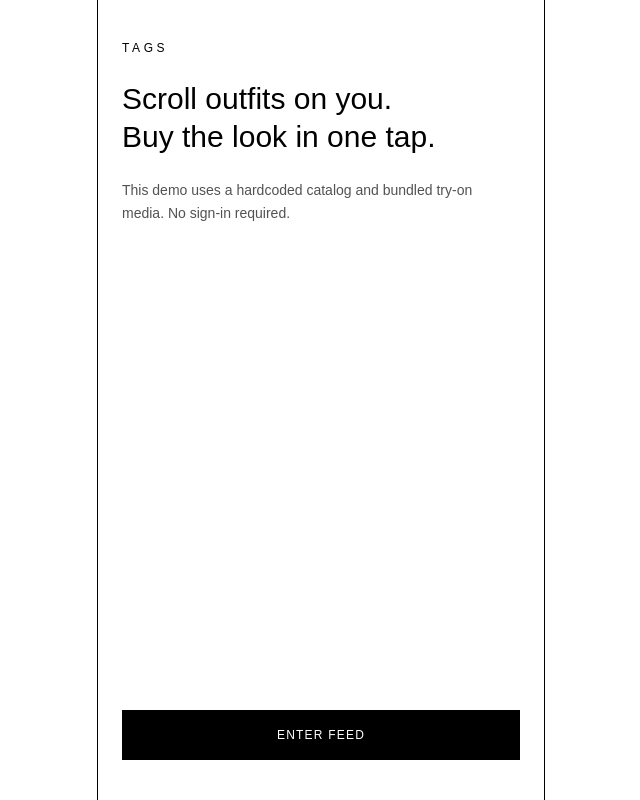
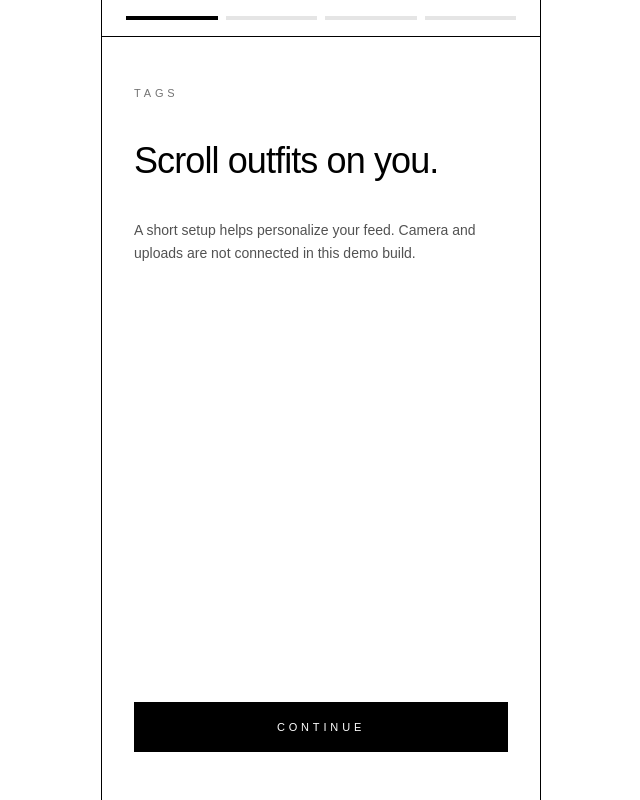
Before and after one commit to natashanarine/tags-web, a Next.js app: page /onboarding in a window 1280 px wide. Shown: the whole page, without its empty margins (319-959 px from the left). Built offline with nearby package versions, Linux system fonts and the light colour scheme.

Commit message:
feat: add onboarding UI shell

```diff
--- a/app/onboarding/page.tsx
+++ b/app/onboarding/page.tsx
@@ -2,14 +2,16 @@ import type { Metadata } from "next";
 import { OnboardingShell } from "@/components/onboarding/onboarding-shell";
 
 export const metadata: Metadata = {
-  title: "Welcome",
+  title: "Onboarding",
 };
 
 export default function OnboardingPage() {
   return (
-    <div className="min-h-dvh bg-white text-black">
-      <div className="mx-auto flex min-h-dvh w-full max-w-md flex-col border-x border-black">
-        <OnboardingShell />
+    <div className="min-h-dvh w-full overflow-x-hidden bg-white text-black">
+      <div className="mx-auto flex min-h-dvh w-full min-w-0 max-w-[100vw] justify-center px-0 md:px-10 lg:px-16 xl:px-20 2xl:px-28">
+        <div className="flex min-h-dvh w-full min-w-0 max-w-[100vw] flex-col border-x border-black bg-white sm:max-w-[390px] md:max-w-[390px] lg:max-w-[420px] xl:max-w-[440px] 2xl:max-w-[480px]">
+          <OnboardingShell />
+        </div>
       </div>
     </div>
   );
--- /dev/null
+++ b/components/onboarding/onboarding-progress.tsx
@@ -0,0 +1,28 @@
+import { ONBOARDING_STEPS } from "@/components/onboarding/onboarding-steps";
+
+export function OnboardingProgress({ activeIndex }: { activeIndex: number }) {
+  return (
+    <ol
+      aria-label="Onboarding progress"
+      className="flex gap-2 border-b border-black px-6 py-4"
+    >
+      {ONBOARDING_STEPS.map((step, index) => {
+        const isActive = index === activeIndex;
+        const isComplete = index < activeIndex;
+
+        return (
+          <li
+            key={step.id}
+            className={`h-1 flex-1 ${isActive || isComplete ? "bg-black" : "bg-neutral-200"}`}
+            aria-current={isActive ? "step" : undefined}
+          >
+            <span className="sr-only">
+              {step.label}
+              {isActive ? " (current)" : isComplete ? " (complete)" : ""}
+            </span>
+          </li>
+        );
+      })}
+    </ol>
+  );
+}
--- a/components/onboarding/onboarding-shell.tsx
+++ b/components/onboarding/onboarding-shell.tsx
@@ -1,24 +1,93 @@
+"use client";
+
 import Link from "next/link";
+import { useState } from "react";
+import { ONBOARDING_STEPS } from "@/components/onboarding/onboarding-steps";
+import { OnboardingProgress } from "@/components/onboarding/onboarding-progress";
+import { WelcomeStage } from "@/components/onboarding/stages/welcome-stage";
+import { BodyCaptureStage } from "@/components/onboarding/stages/body-capture-stage";
+import { StoreSelectionStage } from "@/components/onboarding/stages/store-selection-stage";
+import { BuildingFeedStage } from "@/components/onboarding/stages/building-feed-stage";
 
 export function OnboardingShell() {
+  const [stepIndex, setStepIndex] = useState(0);
+  const [selectedStoreIds, setSelectedStoreIds] = useState<string[]>([]);
+
+  const isFirstStep = stepIndex === 0;
+  const isLastStep = stepIndex === ONBOARDING_STEPS.length - 1;
+
+  function goNext() {
+    setStepIndex((current) => Math.min(current + 1, ONBOARDING_STEPS.length - 1));
+  }
+
+  function goBack() {
+    setStepIndex((current) => Math.max(current - 1, 0));
+  }
+
+  function toggleStore(storeId: string) {
+    setSelectedStoreIds((current) =>
+      current.includes(storeId)
+        ? current.filter((id) => id !== storeId)
+        : [...current, storeId],
+    );
+  }
+
   return (
-    <div className="flex flex-1 flex-col justify-between px-6 py-10">
-      <div className="space-y-6">
-        <p className="text-xs uppercase tracking-[0.3em]">Tags</p>
-        <h1 className="max-w-xs text-3xl font-medium leading-tight">
-          Scroll outfits on you. Buy the look in one tap.
-        </h1>
-        <p className="max-w-sm text-sm leading-relaxed text-neutral-600">
-          This demo uses a hardcoded catalog and bundled try-on media. No sign-in
-          required.
-        </p>
+    <div className="flex min-h-dvh flex-col bg-white text-black">
+      <OnboardingProgress activeIndex={stepIndex} />
+
+      <div className="flex flex-1 flex-col justify-between px-6 py-10 md:px-8 md:py-12">
+        <div className="min-h-0 flex-1">
+          {stepIndex === 0 && <WelcomeStage />}
+          {stepIndex === 1 && <BodyCaptureStage />}
+          {stepIndex === 2 && (
+            <StoreSelectionStage
+              selectedStoreIds={selectedStoreIds}
+              onToggleStore={toggleStore}
+            />
+          )}
+          {stepIndex === 3 && <BuildingFeedStage />}
+        </div>
+
+        <div className="mt-12 flex flex-col gap-3 pt-6">
+          {isLastStep ? (
+            <Link
+              href="/shop"
+              className="inline-flex w-full items-center justify-center border border-black bg-black px-4 py-4 text-[11px] uppercase tracking-[0.35em] text-white"
+            >
+              Enter feed
+            </Link>
+          ) : (
+            <button
+              type="button"
+              onClick={goNext}
+              className="w-full border border-black bg-black px-4 py-4 text-[11px] uppercase tracking-[0.35em] text-white"
+            >
+              Continue
+            </button>
+          )}
+
+          {!isFirstStep && !isLastStep && (
+            <button
+              type="button"
+              onClick={goBack}
+              className="w-full border border-black bg-white px-4 py-4 text-[11px] uppercase tracking-[0.35em] text-black"
+            >
+              Back
+            </button>
+          )}
+
+          {isLastStep && (
+            <button
+              type="button"
+              onClick={goBack}
+              className="w-full border border-black bg-white px-4 py-4 text-[11px] uppercase tracking-[0.35em] text-black"
+            >
+              Back
+            </button>
+          )}
+        </div>
       </div>
-      <Link
-        href="/shop"
-        className="inline-flex w-full items-center justify-center border border-black bg-black px-4 py-4 text-xs uppercase tracking-widest text-white"
-      >
-        Enter feed
-      </Link>
     </div>
   );
 }
--- /dev/null
+++ b/components/onboarding/onboarding-steps.ts
@@ -0,0 +1,8 @@
+export const ONBOARDING_STEPS = [
+  { id: "welcome", label: "Welcome" },
+  { id: "body-capture", label: "Body capture" },
+  { id: "store-selection", label: "Store selection" },
+  { id: "building-feed", label: "Building feed" },
+] as const;
+
+export type OnboardingStepId = (typeof ONBOARDING_STEPS)[number]["id"];
--- /dev/null
+++ b/components/onboarding/stages/body-capture-stage.tsx
@@ -0,0 +1,40 @@
+const CAPTURE_VIEWS = [
+  { id: "face", label: "Face" },
+  { id: "front", label: "Front" },
+  { id: "side", label: "Side" },
+  { id: "back", label: "Back" },
+] as const;
+
+export function BodyCaptureStage() {
+  return (
+    <div className="space-y-10">
+      <div className="space-y-3">
+        <p className="text-[11px] uppercase tracking-[0.35em] text-neutral-500">
+          Body capture
+        </p>
+        <h2 className="text-3xl font-medium leading-tight tracking-tight">
+          Reference views
+        </h2>
+        <p className="max-w-sm text-sm leading-relaxed text-neutral-600">
+          Placeholder slots for face and body angles. Capture and upload will
+          plug in here later.
+        </p>
+      </div>
+      <ul className="grid grid-cols-2 gap-3">
+        {CAPTURE_VIEWS.map((view) => (
+          <li key={view.id}>
+            <div
+              aria-label={`${view.label} capture placeholder`}
+              className="flex aspect-[3/4] flex-col justify-between border border-black bg-neutral-100 p-4"
+            >
+              <span className="text-[10px] uppercase tracking-[0.35em] text-neutral-500">
+                {view.label}
+              </span>
+              <span className="text-xs text-neutral-600">Not captured</span>
+            </div>
+          </li>
+        ))}
+      </ul>
+    </div>
+  );
+}
--- /dev/null
+++ b/components/onboarding/stages/building-feed-stage.tsx
@@ -0,0 +1,25 @@
+export function BuildingFeedStage() {
+  return (
+    <div className="space-y-10">
+      <div className="space-y-3">
+        <p className="text-[11px] uppercase tracking-[0.35em] text-neutral-500">
+          Building your feed
+        </p>
+        <h2 className="text-3xl font-medium leading-tight tracking-tight">
+          Almost ready
+        </h2>
+        <p className="max-w-sm text-sm leading-relaxed text-neutral-600">
+          Your vertical outfit feed is being prepared from the demo catalog.
+        </p>
+      </div>
+      <div className="space-y-3 border border-black p-6">
+        <div className="h-1 w-full bg-neutral-200">
+          <div className="h-1 w-2/3 bg-black" aria-hidden="true" />
+        </div>
+        <p className="text-xs uppercase tracking-[0.35em] text-neutral-600">
+          Curating looks
+        </p>
+      </div>
+    </div>
+  );
+}
--- /dev/null
+++ b/components/onboarding/stages/store-selection-stage.tsx
@@ -0,0 +1,51 @@
+import { onboardingStores } from "@/data/onboarding-stores";
+
+type StoreSelectionStageProps = {
+  selectedStoreIds: string[];
+  onToggleStore: (storeId: string) => void;
+};
+
+export function StoreSelectionStage({
+  selectedStoreIds,
+  onToggleStore,
+}: StoreSelectionStageProps) {
+  return (
+    <div className="space-y-10">
+      <div className="space-y-3">
+        <p className="text-[11px] uppercase tracking-[0.35em] text-neutral-500">
+          Store selection
+        </p>
+        <h2 className="text-3xl font-medium leading-tight tracking-tight">
+          Choose stores
+        </h2>
+        <p className="max-w-sm text-sm leading-relaxed text-neutral-600">
+          Pick a few placeholders to shape your feed. No retailer APIs are
+          connected yet.
+        </p>
+      </div>
+      <ul className="space-y-2">
+        {onboardingStores.map((store) => {
+          const selected = selectedStoreIds.includes(store.id);
+
+          return (
+            <li key={store.id}>
+              <button
+                type="button"
+                onClick={() => onToggleStore(store.id)}
+                aria-pressed={selected}
+                className={`flex w-full items-center justify-between border border-black px-4 py-4 text-left text-sm ${
+                  selected ? "bg-black text-white" : "bg-white text-black"
+                }`}
+              >
+                <span>{store.name}</span>
+                <span className="text-[10px] uppercase tracking-[0.35em]">
+                  {selected ? "Selected" : "Select"}
+                </span>
+              </button>
+            </li>
+          );
+        })}
+      </ul>
+    </div>
+  );
+}
--- /dev/null
+++ b/components/onboarding/stages/welcome-stage.tsx
@@ -0,0 +1,14 @@
+export function WelcomeStage() {
+  return (
+    <div className="space-y-10">
+      <p className="text-[11px] uppercase tracking-[0.35em] text-neutral-500">Tags</p>
+      <h1 className="max-w-sm text-4xl font-medium leading-[1.05] tracking-tight">
+        Scroll outfits on you.
+      </h1>
+      <p className="max-w-sm text-sm leading-relaxed text-neutral-600">
+        A short setup helps personalize your feed. Camera and uploads are not
+        connected in this demo build.
+      </p>
+    </div>
+  );
+}
--- /dev/null
+++ b/data/onboarding-stores.ts
@@ -0,0 +1,7 @@
+/** Placeholder retailers for onboarding — not wired to APIs. */
+export const onboardingStores = [
+  { id: "studio-a", name: "Studio A" },
+  { id: "north-market", name: "North Market" },
+  { id: "line-works", name: "Line Works" },
+  { id: "generic-supply", name: "Generic Supply Co." },
+] as const;
```
